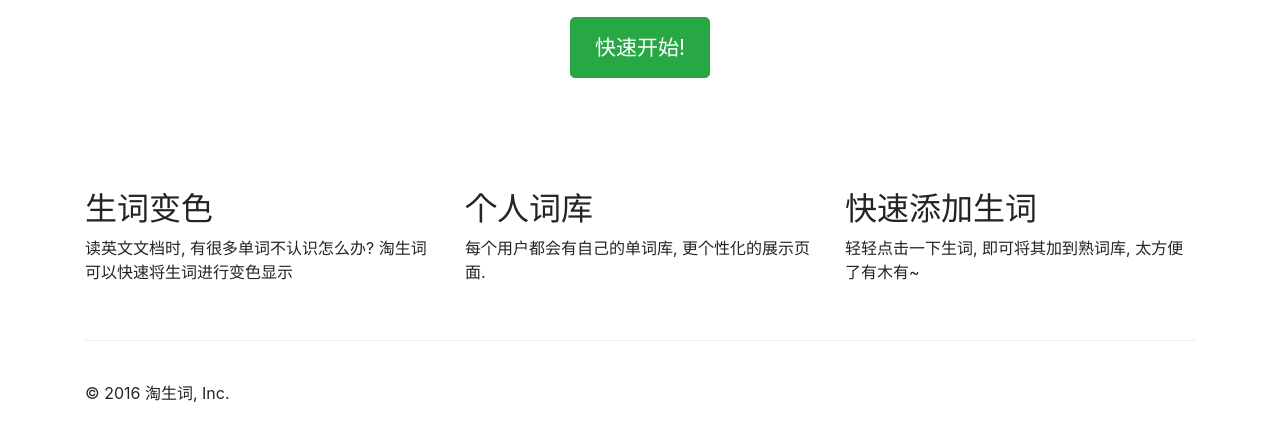
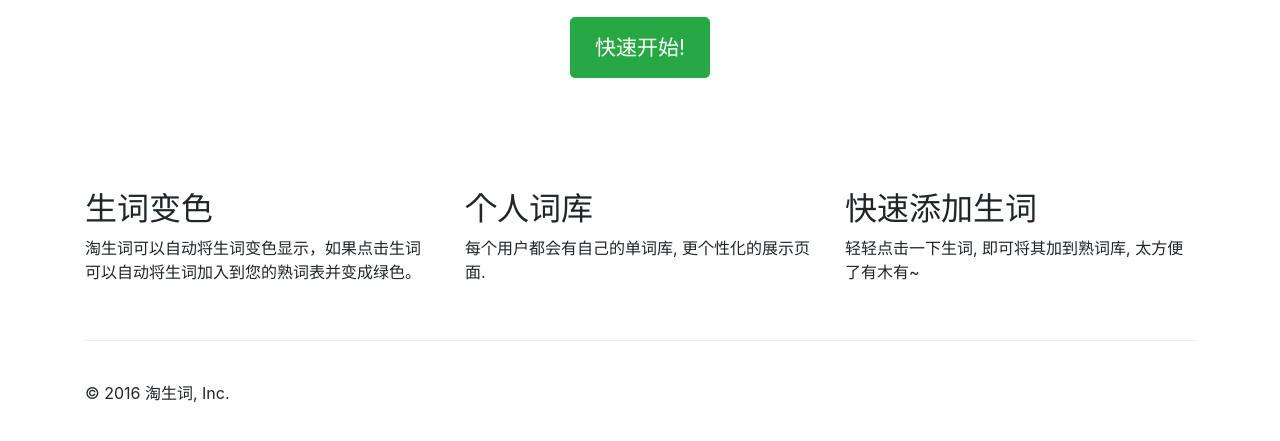
Before and after one commit to likangwei/baymax, a Django app: template wordRecall/templates/recall/index.html in a window 1280 px wide. Shown: the part 267-708 px from the top of the page. Run offline with Django 3.2, Linux system fonts and the light colour scheme; the template is opened without the code that fills it, so the values that code supplies are empty; some libraries are stand-ins or nearby versions.

Commit message:
change words

```diff
--- a/wordRecall/templates/recall/index.html
+++ b/wordRecall/templates/recall/index.html
@@ -15,7 +15,7 @@
           <h2>生词变色</h2>
           <p class="text-d    <h4>
         使用方法: 打开chrome浏览器，地址栏中输入 chrome://extensions/ 后回车，将解压出来的crx文件拖到浏览器中即可使用。</p>
-    </h4>anger"> 读英文文档时, 有很多单词不认识怎么办? 淘生词可以快速将生词进行变色显示</p>
+    </h4>anger">淘生词可以自动将生词变色显示，如果点击生词可以自动将生词加入到您的熟词表并变成绿色。</p>
 {#          <p>Donec id elit non mi porta gravida at eget metus. Fusce dapibus, tellus ac cursus commodo, tortor mauris condimentum nibh, ut fermentum massa justo sit amet risus. Etiam porta sem malesuada magna mollis euismod. Donec sed odio dui. </p>#}
 {#          <p><a class="btn btn-primary" href="#" role="button">View details &raquo;</a></p>#}
         </div>
```
